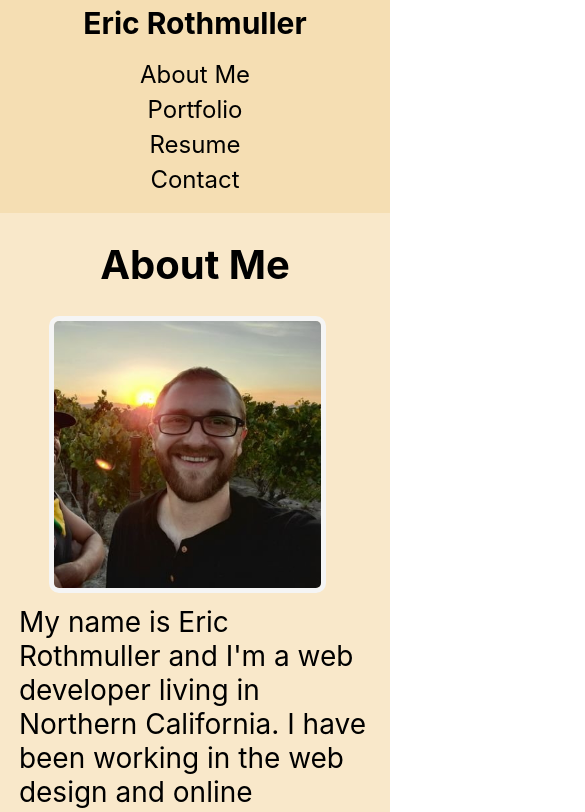
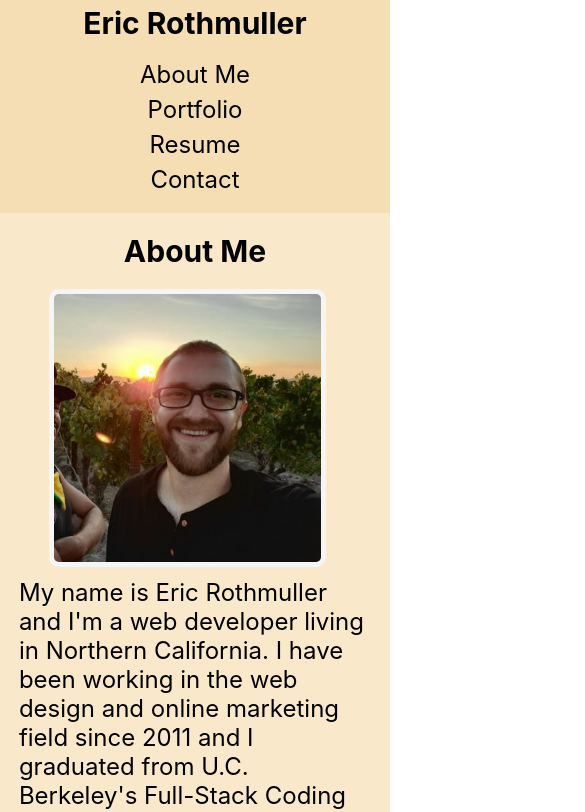
Before and after one commit to ericrothmuller/My-Portfolio, a React (Create React App) app: page / in a window 390 px wide. Shown: the top 812 px of the page, 585 px wide, since content can reach past the window. Built offline with nearby package versions, Linux system fonts and the light colour scheme.

Commit message:
Made the fonts on the site fully responsive

```diff
--- a/src/Style.css
+++ b/src/Style.css
@@ -337,6 +337,18 @@ ul li a:hover {
 }
 
 @media screen and (max-width: 550px) {
+
+  h1 {
+    color: black;
+    padding-left: 10px;
+    padding-right: 10px;
+    font-size: 30px;
+  }
+
+  p {
+    font-size: 24px;
+  }
+
   .developerSkillsButton {
     font-size: 24px;
   }
```
